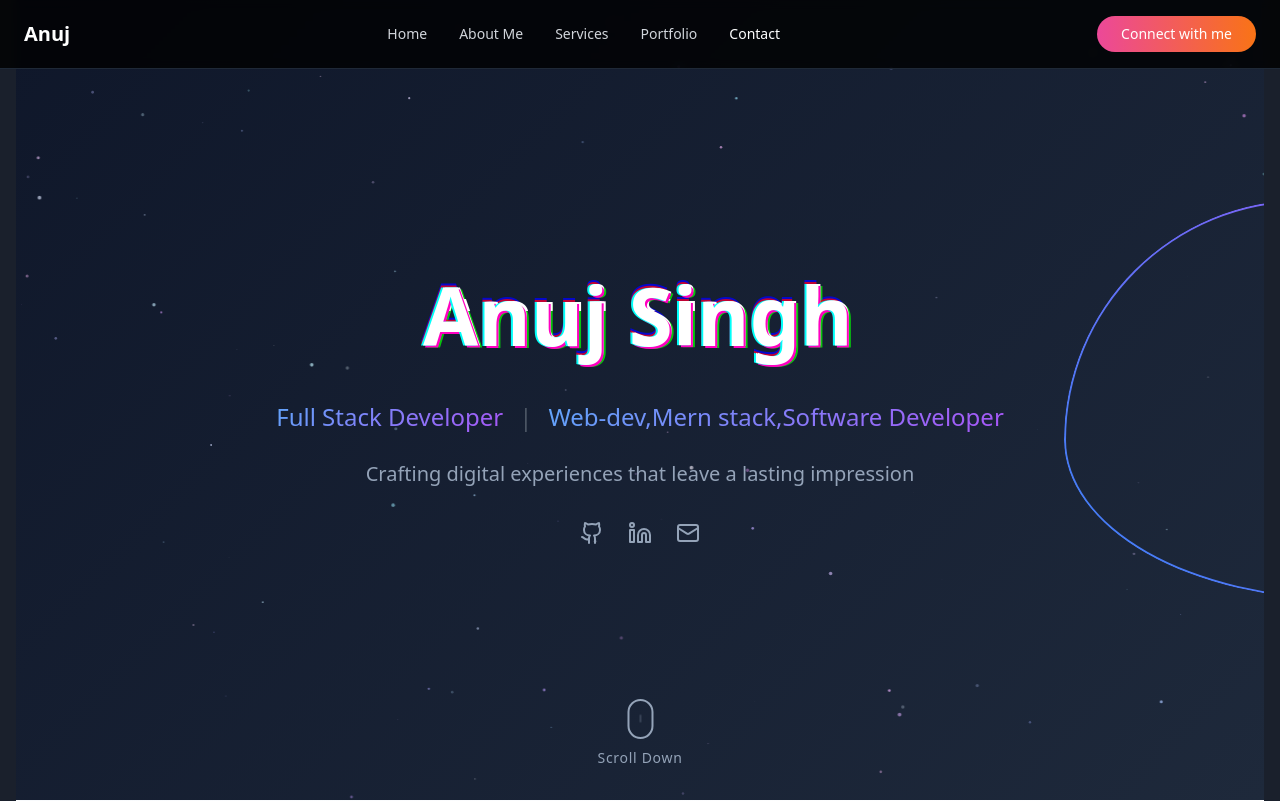
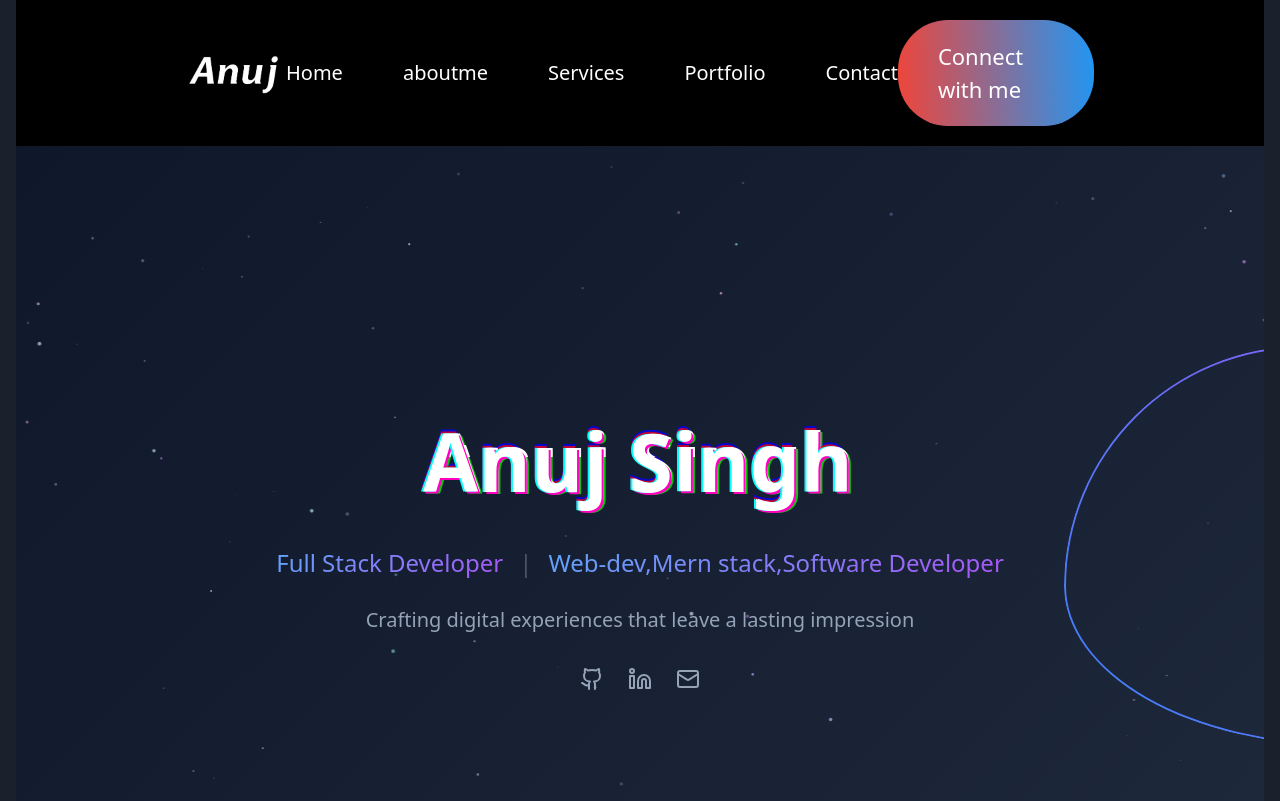
Before and after one commit to Anujsinghchaudhary/portfolio-react, a React (Vite) app: page / in a window 1280 px wide. Shown: the top 801 px of the page. Built offline with nearby package versions, Linux system fonts and the light colour scheme; a web font is replaced by a local one.

Commit message:
Refactor Navbar component and update functionality

```diff
--- a/src/components/navbar/navbar.jsx
+++ b/src/components/navbar/navbar.jsx
@@ -1,130 +1,72 @@
-"use client"
-import React, { useState, useEffect } from "react"
+import React, { useState, useRef, useEffect } from 'react';
+import './navbar.css';
+import logo_anuj from '../../assets/logo_anuj.jpg';
+import nav_underline from '../../assets/nav_underline.svg';
+import AnchorLink from 'react-anchor-link-smooth-scroll';
 
-export default function Header() {
-  const [activeSection, setActiveSection] = useState("home")
-  const [isMobileMenuOpen, setIsMobileMenuOpen] = useState(false)
+const Navbar = () => {
+  const [menu, setMenu] = useState("home");
+  const menuRef = useRef();
 
   useEffect(() => {
-    const handleScroll = () => {
-      const sections = ["home", "about", "services", "portfolio", "contact"]
-      const scrollPosition = window.scrollY + 100
-
-      for (const section of sections) {
-        const element = document.getElementById(section)
-        if (element) {
-          const offsetTop = element.offsetTop
-          const offsetHeight = element.offsetHeight
-
-          if (
-            scrollPosition >= offsetTop &&
-            scrollPosition < offsetTop + offsetHeight
-          ) {
-            setActiveSection(section)
-            break
-          }
-        }
-      }
-    }
-
-    window.addEventListener("scroll", handleScroll)
-    return () => window.removeEventListener("scroll", handleScroll)
-  }, [])
-
-  const handleAnchorClick = (e, sectionId) => {
-    e.preventDefault()
-    setIsMobileMenuOpen(false)
-    const element = document.getElementById(sectionId)
-    if (element) {
-      element.scrollIntoView({ behavior: "smooth" })
-    }
-  }
-
-  const navItems = [
-    { id: "home", label: "Home" },
-    { id: "about", label: "About Me" },
-    { id: "services", label: "Services" },
-    { id: "portfolio", label: "Portfolio" },
-    { id: "contact", label: "Contact" },
-  ]
+    console.log("Current menu:", menu);
+  }, [menu]);
 
   return (
-    <header className="fixed top-0 left-0 right-0 z-50 bg-black/80 backdrop-blur-sm border-b border-gray-800">
-      <nav className="max-w-7xl mx-auto px-6 py-4">
-        <div className="flex items-center justify-between">
-          {/* Logo */}
-          <div className="text-white font-bold text-xl">Anuj</div>
+    <div className="navbar bg-black">
+      <img src={logo_anuj} alt="logo" className="logo-image" />
+      <ul ref={menuRef} className="nav-menu">
+        <li>
+          <AnchorLink
+            className="anchor-link"
+            href="#hero"
+            onClick={() => setMenu("home")}>
+            Home
+          </AnchorLink>
+        </li>
+        <li>
+          <AnchorLink
+            className="anchor-link"
+            href="#aboutme"
+            onClick={() => setMenu("aboutme")}>
+            aboutme
+          </AnchorLink>
+        </li>
+        <li>
+          <AnchorLink
+            className="anchor-link"
+            href="#services"
+            onClick={() => setMenu("services")}>
+            Services
+          </AnchorLink>
+        </li>
+        <li>
+          <AnchorLink
+            className="anchor-link"
+            href="#portfolio"
+            onClick={() => setMenu("portfolio")}>
+            Portfolio
+          </AnchorLink>
+        </li>
+        <li>
+          <AnchorLink
+            className="anchor-link"
+            href="#contact"
+            onClick={() => setMenu("contact")}>
+            Contact
+          </AnchorLink>
+        </li>
+      </ul>
+      <div className="nav-connect">
+        <AnchorLink
+          className="anchor-link"
+          href="#contact"
+          onClick={() => setMenu("contact")}>
+          Connect with me
+        </AnchorLink>
+      </div>
+    </div>
+  );
+};
 
-          {/* Navigation Links */}
-          <div className="hidden md:flex items-center space-x-8">
-            {navItems.map((item) => (
-              <a
-                key={item.id}
-                href={`#${item.id}`}
-                onClick={(e) => handleAnchorClick(e, item.id)}
-                className={`text-sm font-medium transition-colors duration-200 hover:text-white ${
-                  activeSection === item.id
-                    ? "text-white"
-                    : "text-gray-300"
-                }`}
-              >
-                {item.label}
-              </a>
-            ))}
-          </div>
-
-          {/* CTA Button */}
-          <a
-            href="#contact"
-            onClick={(e) => handleAnchorClick(e, "contact")}
-            className="bg-gradient-to-r from-pink-500 to-orange-500 text-white px-6 py-2 rounded-full text-sm font-medium hover:from-pink-600 hover:to-orange-600 transition-all duration-200"
-          >
-            Connect with me
-          </a>
-
-          {/* Mobile Menu Button */}
-          <button
-            className="md:hidden text-white"
-            onClick={() => setIsMobileMenuOpen(!isMobileMenuOpen)}
-          >
-            <svg
-              className="w-6 h-6"
-              fill="none"
-              stroke="currentColor"
-              viewBox="0 0 24 24"
-            >
-              <path
-                strokeLinecap="round"
-                strokeLinejoin="round"
-                strokeWidth={2}
-                d="M4 6h16M4 12h16M4 18h16"
-              />
-            </svg>
-          </button>
-        </div>
-
-        {/* Mobile Navigation */}
-        {isMobileMenuOpen && (
-          <div className="md:hidden mt-4 pb-4 border-t border-gray-800">
-            <div className="flex flex-col space-y-3 pt-4">
-              {navItems.map((item) => (
-                <a
-                  key={item.id}
-                  href={`#${item.id}`}
-                  onClick={(e) => handleAnchorClick(e, item.id)}
-                  className={`text-left text-sm font-medium transition-colors duration-200 hover:text-white ${
-                    activeSection === item.id
-                      ? "text-white"
-                      : "text-gray-300"
-                  }`}
-                >
-                  {item.label}
-                </a>
-              ))}
-            </div>
-          </div>
-        )}
-      </nav>
-    </header>
-  )
-}
+export default Navbar;
```
